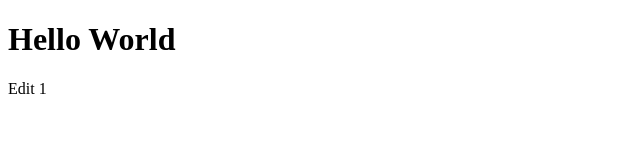
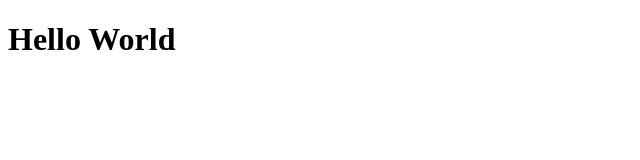
Before and after one commit to snehil15/jenkins-demo, a plain HTML site: page index.html in a window 1280 px wide. Shown: the full height of the page, 0-640 px from the left. Drawn offline with Linux system fonts and the light colour scheme.

Commit message:
Update index.html

```diff
--- a/index.html
+++ b/index.html
@@ -8,6 +8,5 @@
 </head>
 <body>
     <h1>Hello World</h1>
-    <p>Edit 1</p>
 </body>
 </html>
```
